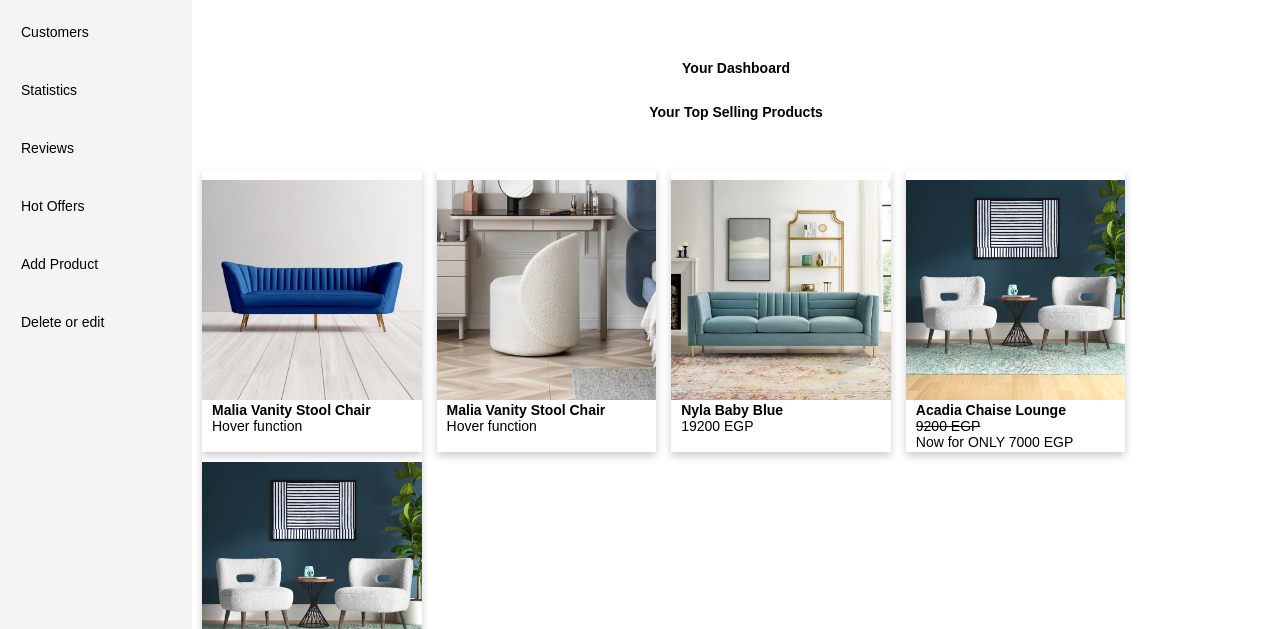
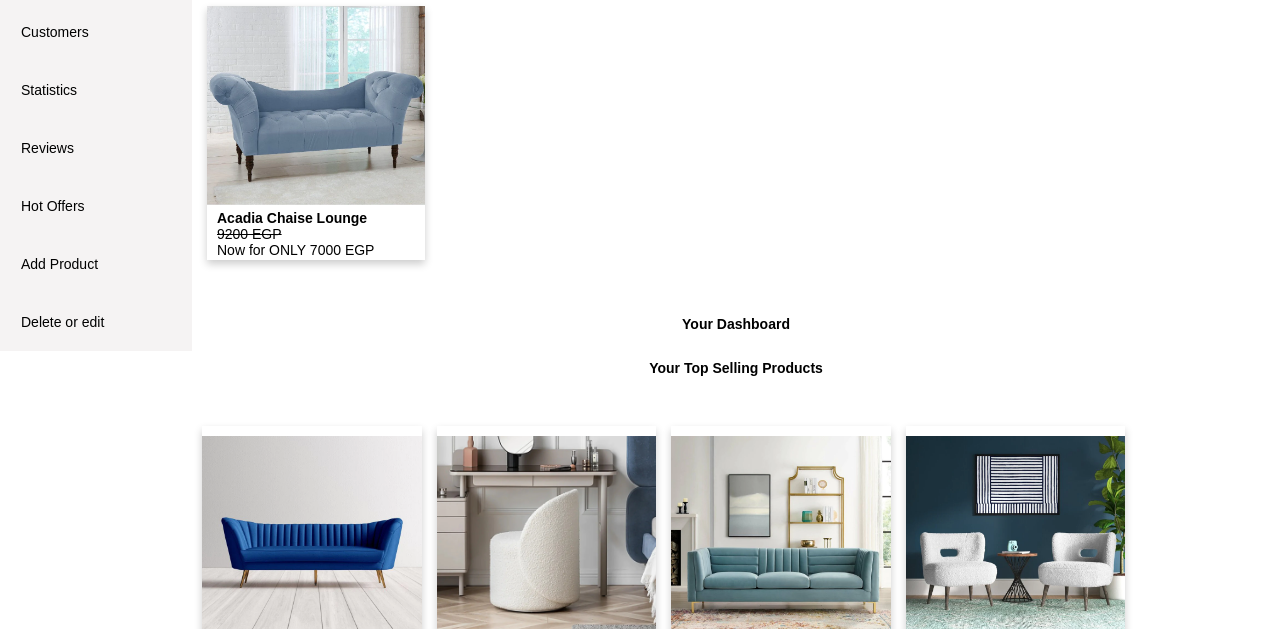
Before and after one commit to GeorgeAyy/Web-Ninjas-El-Cyber, a plain HTML site: page Project/Admin.html in a window 1280 px wide. Shown: the part 171-800 px from the top of the page. Drawn offline with Linux system fonts and the light colour scheme.

Commit message:
Update Admin.html

```diff
--- a/Project/Admin.html
+++ b/Project/Admin.html
@@ -151,6 +151,14 @@
                     </div>
 
                 </div>
+            </section>
+        </div>
+        <div class="content">
+            <img src="./Images/Acadia_Chaise_Lounge_Ocean_Blue.png" alt="Avatar" style="width:100%">
+            <div class="container">
+                <h4><b>Acadia Chaise Lounge</b></h4>
+                <p class="deals">9200 EGP</p>
+                <p>Now for ONLY 7000 EGP</p>
             </div>
         </div>
         <div class="header">
```
